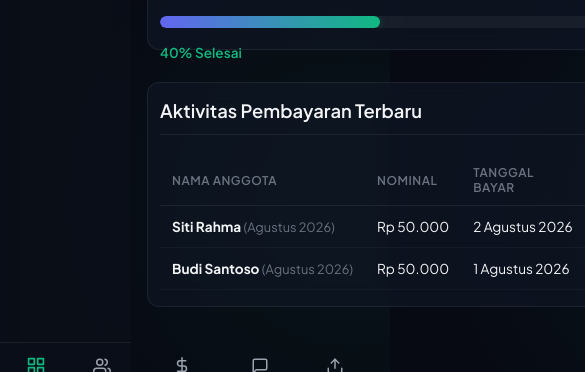
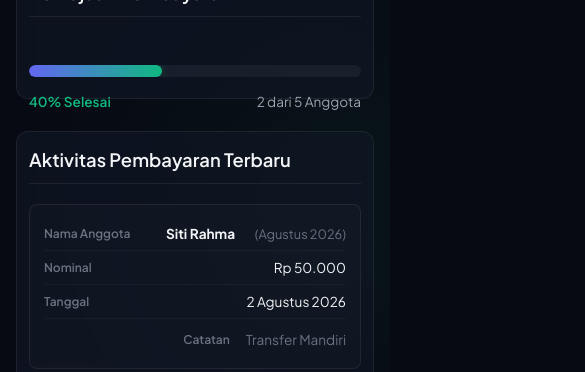
Before and after one commit to andriantegarlaksono-ops/artnem, a website: page index.html in a window 390 px wide. Shown: the part 472-844 px from the top of the page, 585 px wide, since content can reach past the window. Drawn offline with Linux system fonts and the light colour scheme.

Commit message:
Add files via upload

```diff
--- a/app.js
+++ b/app.js
@@ -235,10 +235,10 @@ function renderDashboard() {
             const memberName = member ? member.name : '[Anggota Terhapus]';
             const row = document.createElement('tr');
             row.innerHTML = `
-                <td><strong>${memberName}</strong> <span class="text-muted" style="font-size:0.8rem">(${formatPeriod(pay.period)})</span></td>
-                <td class="text-emerald font-weight-600">${formatRupiah(pay.amount)}</td>
-                <td>${formatDate(pay.paidDate)}</td>
-                <td><span class="text-muted">${pay.notes || '-'}</span></td>
+                <td data-label="Nama Anggota"><strong>${memberName}</strong> <span class="text-muted" style="font-size:0.8rem">(${formatPeriod(pay.period)})</span></td>
+                <td data-label="Nominal" class="text-emerald font-weight-600">${formatRupiah(pay.amount)}</td>
+                <td data-label="Tanggal">${formatDate(pay.paidDate)}</td>
+                <td data-label="Catatan"><span class="text-muted">${pay.notes || '-'}</span></td>
             `;
             recentTableBody.appendChild(row);
         });
@@ -265,10 +265,10 @@ function renderMembersTable() {
     filteredMembers.forEach(member => {
         const row = document.createElement('tr');
         row.innerHTML = `
-            <td><strong>${member.name}</strong></td>
-            <td>${member.phone}</td>
-            <td>${formatRupiah(member.billAmount)}</td>
-            <td>
+            <td data-label="Nama Lengkap"><strong>${member.name}</strong></td>
+            <td data-label="No. WhatsApp">${member.phone}</td>
+            <td data-label="Nominal Iuran">${formatRupiah(member.billAmount)}</td>
+            <td data-label="Aksi">
                 <div class="action-buttons">
                     <button class="btn-icon-only edit" title="Edit Anggota" onclick="openEditMemberModal('${member.id}')">
                         <svg width="16" height="16" viewBox="0 0 24 24" fill="none" stroke="currentColor" stroke-width="2"><path d="M11 4H4a2 2 0 0 0-2 2v14a2 2 0 0 0 2 2h14a2 2 0 0 0 2-2v-7"/><path d="M18.5 2.5a2.121 2.121 0 1 1 3 3L12 15l-4 1 1-4 9.5-9.5z"/></svg>
@@ -335,12 +335,12 @@ function renderPaymentsRegistryTable() {
         }
 
         row.innerHTML = `
-            <td><strong>${item.member.name}</strong></td>
-            <td>${formatRupiah(item.member.billAmount)}</td>
-            <td>${statusBadge}</td>
-            <td>${paidDateText}</td>
-            <td>${notesText}</td>
-            <td>${actionBtn}</td>
+            <td data-label="Nama Anggota"><strong>${item.member.name}</strong></td>
+            <td data-label="Iuran Bulanan">${formatRupiah(item.member.billAmount)}</td>
+            <td data-label="Status">${statusBadge}</td>
+            <td data-label="Tanggal Bayar">${paidDateText}</td>
+            <td data-label="Catatan">${notesText}</td>
+            <td data-label="Aksi">${actionBtn}</td>
         `;
         tableBody.appendChild(row);
     });
@@ -376,10 +376,10 @@ function renderWaUnpaidTable() {
         const waLink = `https://api.whatsapp.com/send?phone=${cleanPhone}&text=${encodeURIComponent(formattedMsg)}`;
 
         row.innerHTML = `
-            <td><strong>${member.name}</strong></td>
-            <td>${member.phone}</td>
-            <td class="text-rose font-weight-600">${formatRupiah(member.billAmount)}</td>
-            <td>
+            <td data-label="Nama Anggota"><strong>${member.name}</strong></td>
+            <td data-label="WhatsApp">${member.phone}</td>
+            <td data-label="Tagihan" class="text-rose font-weight-600">${formatRupiah(member.billAmount)}</td>
+            <td data-label="Aksi">
                 <a href="${waLink}" target="_blank" class="btn btn-emerald btn-sm">
                     <svg width="14" height="14" viewBox="0 0 24 24" fill="none" stroke="currentColor" stroke-width="2" stroke-linecap="round" stroke-linejoin="round"><path d="M21 15a2 2 0 0 1-2 2H7l-4 4V5a2 2 0 0 1 2-2h14a2 2 0 0 1 2 2z"/></svg>
                     <span>Kirim WA</span>
--- a/style.css
+++ b/style.css
@@ -967,9 +967,10 @@ body {
     background: var(--text-muted);
 }
 
-/* --- Responsive Adjustments & HP/Mobile Support --- */
 @media (max-width: 768px) {
-    body {
+
+    body,
+    .app-container {
         flex-direction: column;
     }
 
@@ -1200,14 +1201,59 @@ body {
         justify-content: center;
     }
 
-    .table th {
-        padding: 10px 12px;
-        font-size: 0.75rem;
+    /* Responsive Cards Table Styling for Mobile */
+    .table-responsive {
+        border: none;
+    }
+
+    .table,
+    .table thead,
+    .table tbody,
+    .table th,
+    .table td,
+    .table tr {
+        display: block;
+    }
+
+    .table thead {
+        display: none;
+        /* Hide header text on mobile */
+    }
+
+    .table tr {
+        background: rgba(255, 255, 255, 0.015);
+        border: 1px solid var(--border-glass);
+        border-radius: var(--border-radius-sm);
+        padding: 12px 14px;
+        margin-bottom: 12px;
     }
 
     .table td {
-        padding: 12px;
+        border-bottom: 1px solid rgba(255, 255, 255, 0.04);
+        padding: 8px 0;
+        display: flex;
+        justify-content: space-between;
+        align-items: center;
+        white-space: normal;
+        text-align: right;
         font-size: 0.85rem;
+    }
+
+    .table td:last-child {
+        border-bottom: none;
+        padding-top: 12px;
+        justify-content: flex-end;
+        /* Align actions/buttons to the right */
+    }
+
+    .table td::before {
+        content: attr(data-label);
+        font-weight: 600;
+        color: var(--text-muted);
+        text-align: left;
+        font-size: 0.75rem;
+        margin-right: 16px;
+        flex-shrink: 0;
     }
 
     /* WhatsApp Tab Split-view Stack */
```
